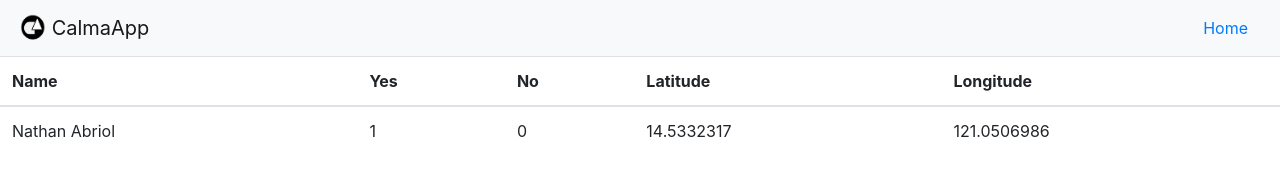
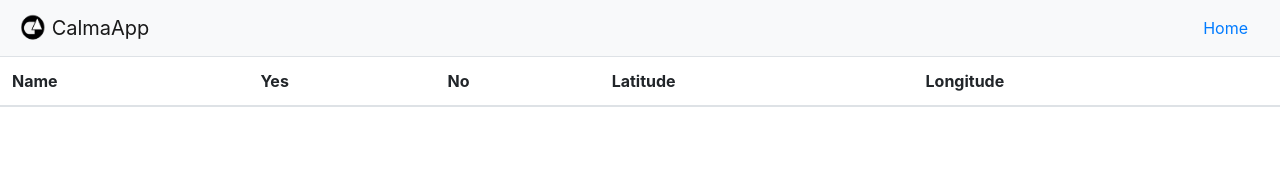
Before and after one commit to shrimpdoom1920/calmaapp, a website: page public/audit.html in a window 1280 px wide. Drawn offline with nearby package versions, Linux system fonts and the light colour scheme.

Commit message:
removed fake data

```diff
--- a/public/audit.html
+++ b/public/audit.html
@@ -25,15 +25,6 @@
                 <th scope="col">Longitude</th>
             </tr>
         </thead>
-        <tbody>
-            <tr>
-                <td>Nathan Abriol</td>
-                <td>1</td>
-                <td>0</td>
-                <td>14.5332317</td>
-                <td>121.0506986</td>
-            </tr>
-        </tbody>
     </table>
 </body>
 </html>
```
